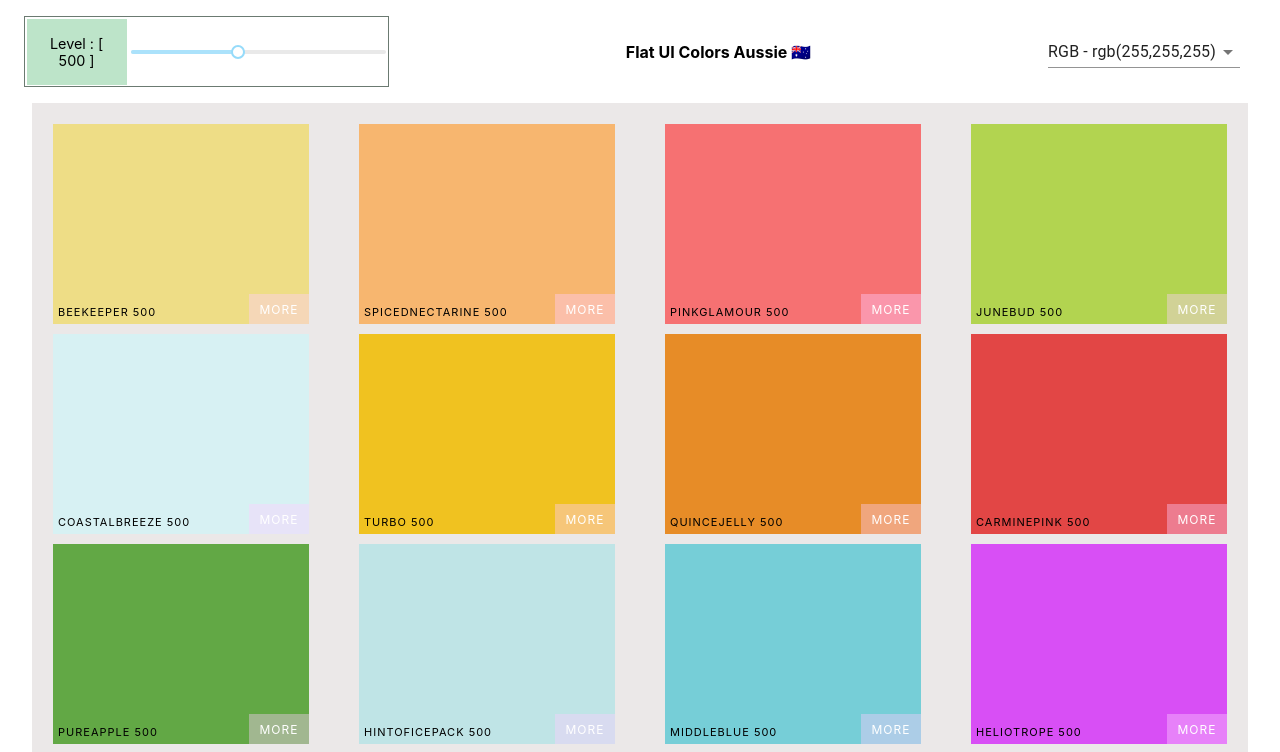
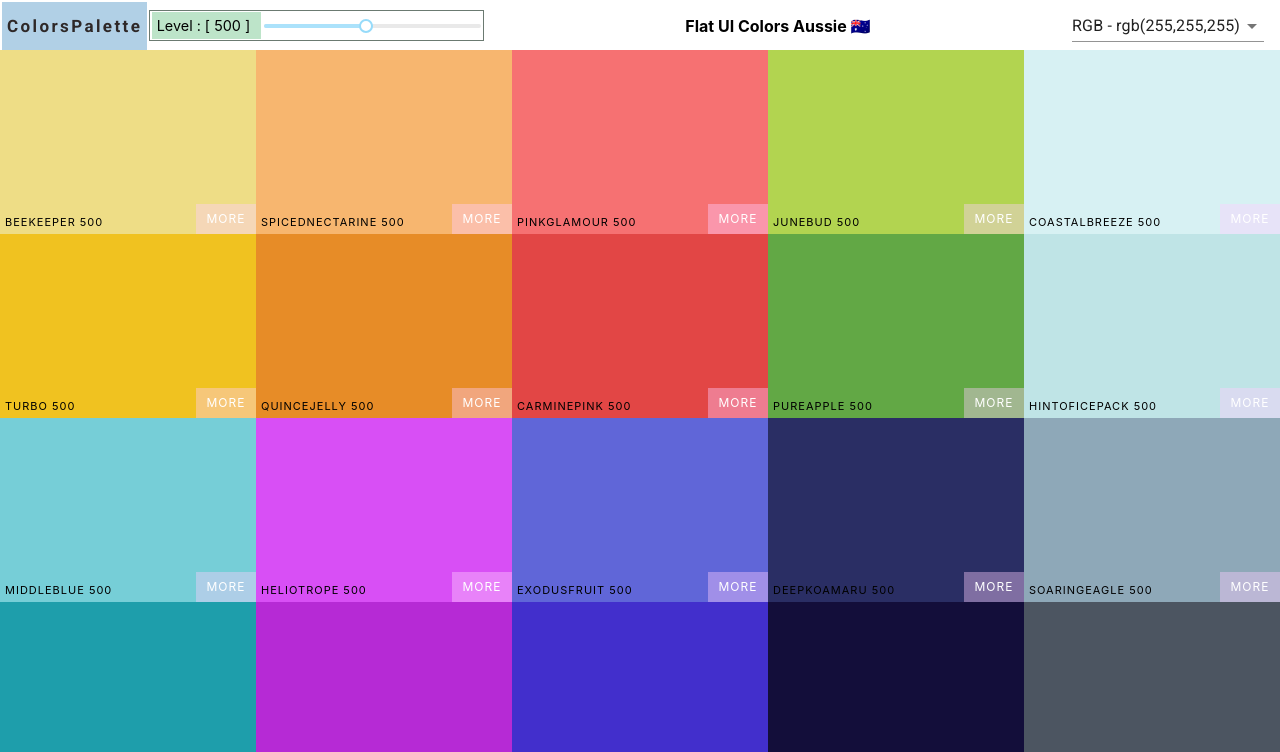
Before and after one commit to TsigeWonwosen/ColorsPalette-React, a React (Create React App) app: page / in a window 1280 px wide. Shown: the top 752 px of the page. Built offline with nearby package versions, Linux system fonts and the light colour scheme.

Commit message:
NavBar and font added

```diff
--- a/src/App.css
+++ b/src/App.css
@@ -9,16 +9,16 @@
   justify-content: center;
   align-items: center;
   text-align: center;
-  width: 95vw;
+  width: 100vw;
   height: 100%;
-  margin: 1rem auto;
+  /* margin: 0.2rem auto; */
 }
 .Palette-colors {
   width: 100%;
   height: 100%;
   background: rgb(235, 232, 232);
-  padding: 1rem;
-  margin-top: 1rem;
+  /* padding: 1rem;
+  margin-top: 1rem; */
   display: flex;
   justify-content: space-between;
   align-items: center;
@@ -30,8 +30,8 @@
   justify-content: center;
   align-items: center;
   width: 20vw;
-  height: 25vh;
-  margin: 5px;
+  height: 23vh;
+  /* margin: 5px; */
   position: relative;
 }
 .Color-box .copy-button {
@@ -130,50 +130,6 @@
   font-size: 2rem;
   font-weight: 100;
 }
-.slider-container {
-  display: flex;
-  justify-content: space-between;
-  align-items: center;
-  width: 100%;
-  margin-right: 1rem;
-}
-.color-select {
-  justify-content: flex-end;
-}
-.slider {
-  width: 30%;
-  display: flex;
-  justify-content: center;
-  align-items: center;
-  padding: 0.1rem;
-  border: 0.5px solid #6b7a71;
-}
-.slider span {
-  background: #bde4c9;
-  padding: 1rem;
-  width: 8rem;
-  margin-right: 0.3rem;
-  font-size: 0.9rem;
-}
-.rc-slider-track {
-  background: transparent;
-}
-
-.rc-slider-rail {
-  height: 8px;
-}
-.rc-slider-handle,
-.rc-slider-handle:active,
-.rc-slider-handle:focus,
-.rc-slider-handle:hover {
-  background-color: #08b13b;
-  outline: none;
-  border: 2px solid #10e750;
-  box-shadow: none;
-  width: 1rem;
-  margin-left: -7px;
-  margin-top: -5px;
-}
 
 @media screen and (max-width: 500px) {
   .Palette-colors {
--- a/src/App.js
+++ b/src/App.js
@@ -9,10 +9,9 @@ import { generatePalette } from "./colorHelpers";
 import "./App.css";
 import "rc-slider/assets/index.css";
 const findPalette = (id) => {
-  console.log(id);
   return seedColors.find((color) => color.id === id);
 };
-console.log(generatePalette(seedColors[4]));
+// console.log(generatePalette(seedColors[4]));
 function App() {
   return (
     <div>
--- /dev/null
+++ b/src/NavBar.css
@@ -0,0 +1,72 @@
+@import url("https://fonts.googleapis.com/css2?family=Roboto:ital,wght@0,400;0,700;1,300&display=swap");
+.Navbar {
+  display: flex;
+  align-items: center;
+  justify-content: space-between;
+  height: 6vh;
+  margin-top: 0.1rem;
+}
+.logo {
+  margin: 0 2px;
+  padding: 2px 5px;
+  font-size: 15px;
+  background-color: #b1d0e6;
+  font-family: "Roboto", sans-serif;
+  height: 100%;
+  width: auto;
+  display: flex;
+  justify-content: center;
+  align-items: center;
+  font-weight: 700;
+  font-size: 17px;
+  letter-spacing: 0.15rem;
+}
+.logo .link {
+  text-decoration: none;
+  color: rgb(46, 40, 40);
+}
+
+.slider-container {
+  display: flex;
+  justify-content: space-between;
+  align-items: center;
+  width: 100%;
+  margin-right: 1rem;
+}
+.color-select {
+  justify-content: flex-end;
+}
+.slider {
+  width: 30%;
+  display: flex;
+  justify-content: center;
+  align-items: center;
+  padding: 0.1rem;
+  border: 0.5px solid #6b7a71;
+}
+.slider span {
+  background: #bde4c9;
+  padding: 0.3rem;
+  width: 10rem;
+  margin-right: 0.2rem;
+  font-size: 0.9rem;
+}
+.rc-slider-track {
+  background: transparent;
+}
+
+.rc-slider-rail {
+  height: 8px;
+}
+.rc-slider-handle,
+.rc-slider-handle:active,
+.rc-slider-handle:focus,
+.rc-slider-handle:hover {
+  background-color: #08b13b;
+  outline: none;
+  border: 2px solid #10e750;
+  box-shadow: none;
+  width: 1rem;
+  margin-left: -7px;
+  margin-top: -5px;
+}
--- /dev/null
+++ b/src/NavBar.js
@@ -0,0 +1,57 @@
+import React from "react";
+import { Link, withRouter } from "react-router-dom";
+import Slider from "rc-slider";
+
+import Select from "@material-ui/core/Select";
+import MenuItem from "@material-ui/core/MenuItem";
+
+import "./NavBar.css";
+
+function NavBar({
+  level,
+  handleChange,
+  changeLevel,
+  colorType,
+  paletteName,
+  emoji,
+}) {
+  return (
+    <header className='Navbar'>
+      <div className='logo'>
+        <Link to='/' className='link'>
+          ColorsPalette
+        </Link>
+      </div>
+      <div className='slider-container'>
+        <div className='slider'>
+          <span>Level : [ {level} ]</span>
+          <Slider
+            defaultValue={level}
+            min={100}
+            max={900}
+            step={100}
+            onAfterChange={changeLevel}
+          />
+        </div>
+        <div>
+          <h4>
+            {paletteName} {emoji}
+          </h4>
+        </div>
+        <div className='color-select'>
+          <Select
+            labelId='demo-simple-select-label'
+            id='demo-simple-select'
+            value={colorType}
+            onChange={handleChange}
+          >
+            <MenuItem value='rgb'>RGB - rgb(255,255,255) </MenuItem>
+            <MenuItem value='rgba'>RGBA - rgba(255,255,255,0.1)</MenuItem>
+            <MenuItem value='hex'>HEX - #FFFFFF</MenuItem>
+          </Select>
+        </div>
+      </div>
+    </header>
+  );
+}
+export default withRouter(NavBar);
--- a/src/Palette.js
+++ b/src/Palette.js
@@ -1,11 +1,9 @@
 import React, { useState } from "react";
-import Slider from "rc-slider";
-import Select from "@material-ui/core/Select";
-import MenuItem from "@material-ui/core/MenuItem";
 import Button from "@material-ui/core/Button";
 import Snackbar from "@material-ui/core/Snackbar";
 
 import ColorBox from "./ColorBox";
+import NavBar from "./NavBar";
 import { generatePalette } from "./colorHelpers";
 
 export default function Palette({ palette }) {
@@ -26,38 +24,17 @@ export default function Palette({ palette }) {
     );
   });
   return (
-    <div className='Palette'>
-      <div className='slider-container'>
-        <div className='slider'>
-          <span>Level : [ {level} ]</span>
-          <Slider
-            defaultValue={level}
-            min={100}
-            max={1000}
-            step={100}
-            onAfterChange={changeLevel}
-          />
-        </div>
-        <div>
-          <h4>
-            {palette.paletteName} {palette.emoji}
-          </h4>
-        </div>
-        <div className='color-select'>
-          <Select
-            labelId='demo-simple-select-label'
-            id='demo-simple-select'
-            value={colorType}
-            onChange={handleChange}
-          >
-            <MenuItem value='rgb'>RGB - rgb(255,255,255) </MenuItem>
-            <MenuItem value='rgba'>RGBA - rgba(255,255,255,0.1)</MenuItem>
-            <MenuItem value='hex'>HEX - #FFFFFF</MenuItem>
-          </Select>
-        </div>
+    <div>
+      <NavBar
+        level={level}
+        colorType={colorType}
+        changeLevel={changeLevel}
+        handleChange={handleChange}
+        {...palette}
+      />
+      <div className='Palette'>
+        <div className='Palette-colors'>{paletteArrers}</div>
       </div>
-
-      <div className='Palette-colors'>{paletteArrers}</div>
     </div>
   );
 }
```
